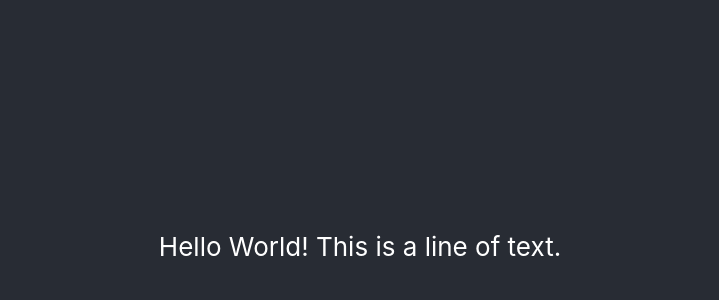
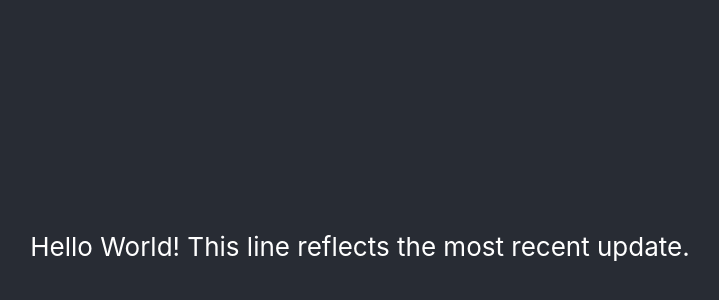
Before and after one commit to hpanditi/react-github-repo, a React (Create React App) app: page / in a window 1280 px wide. Shown: the part 154-454 px from the top of the page, without its empty margins (280-999 px from the left). Built offline with nearby package versions, Linux system fonts and the light colour scheme.

Commit message:
Update App.js

```diff
--- a/src/App.js
+++ b/src/App.js
@@ -4,7 +4,7 @@ function App() {
   return (
     <div className="App">
       <header className="App-header">
-        <p>Hello World! This is a line of text.</p>
+        <p>Hello World! This line reflects the most recent update.</p>
       </header>
     </div>
   );
```
